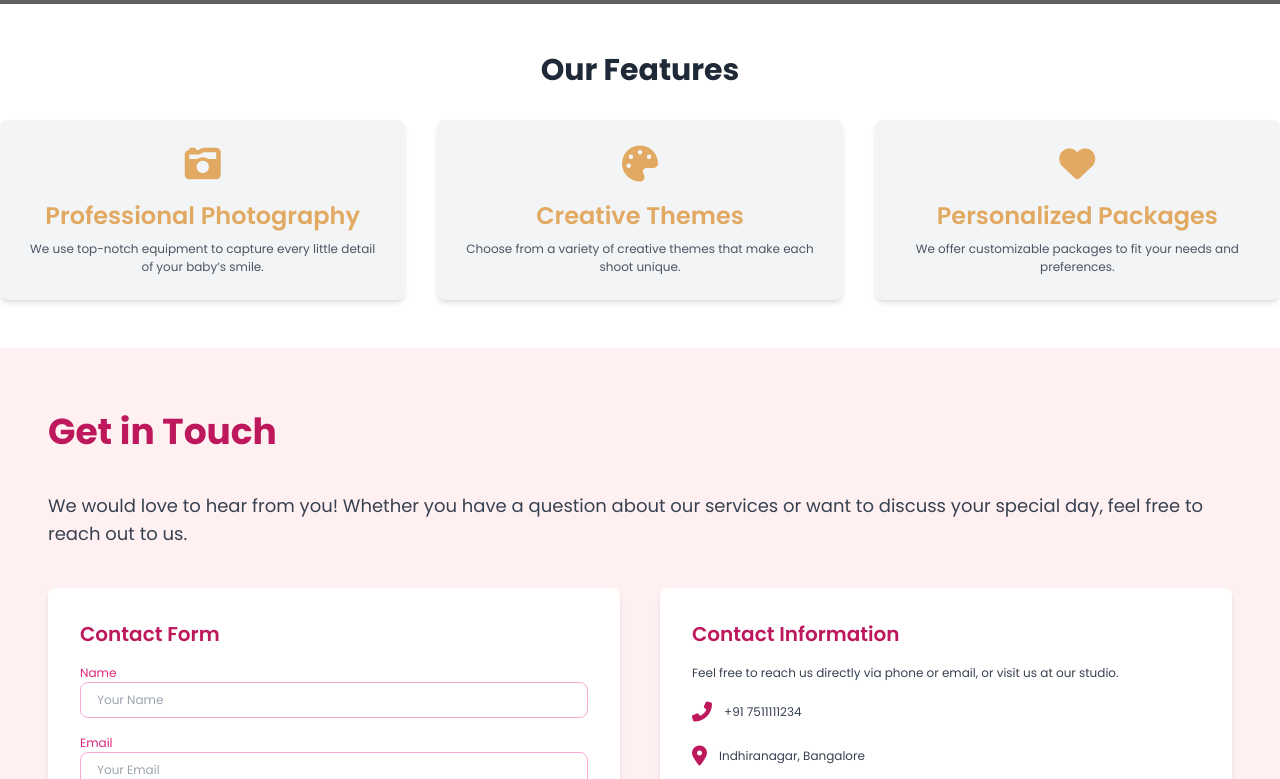
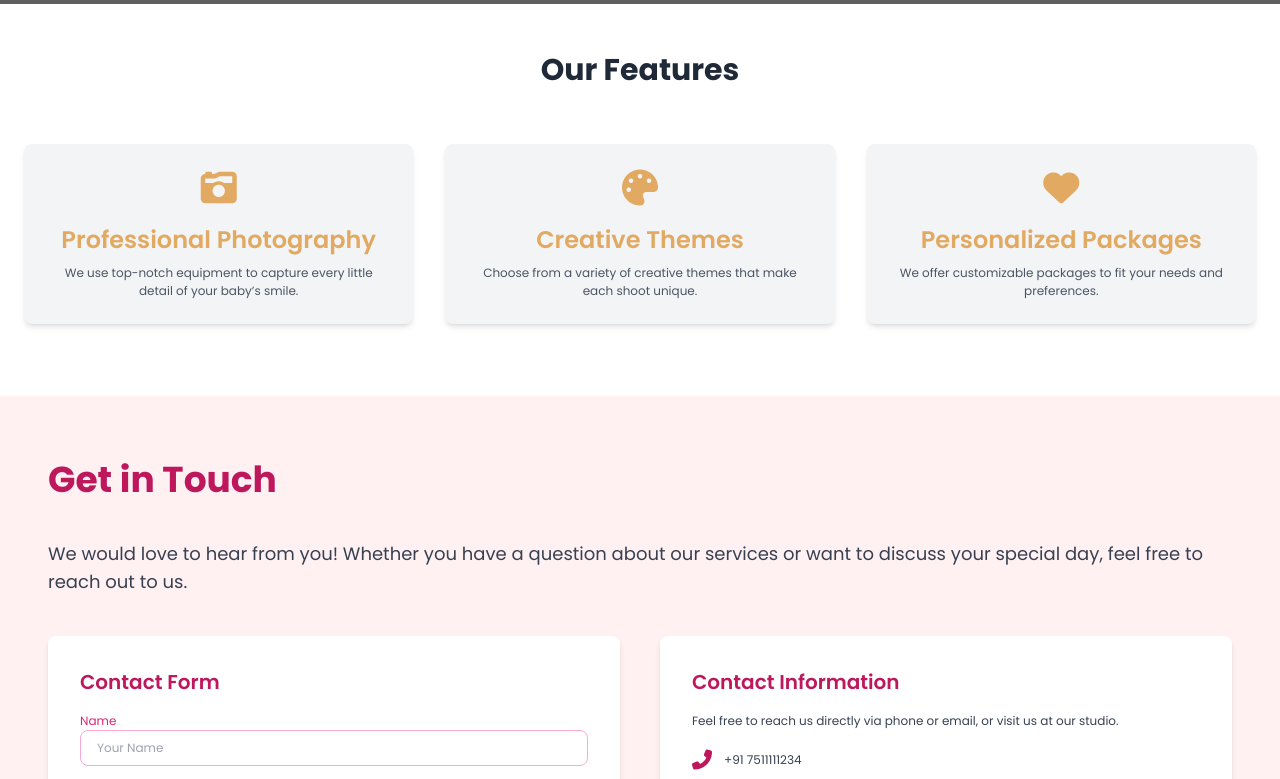
Before and after one commit to DebarshiMondal1055/Little-Dreams-FRONTEND-, a plain HTML site: page baby_shower.html in a window 1280 px wide. Shown: the part 920-1699 px from the top of the page. Drawn offline with nearby package versions, Linux system fonts and the light colour scheme; grey boxes are pictures that could not be loaded.

Commit message:
minor changes

```diff
--- a/baby_shower.html
+++ b/baby_shower.html
@@ -44,7 +44,7 @@ From rituals to décor and joyful moments, we document your celebration in a war
     <section class="bg-white py-12">
         <div class="container mx-auto text-center">
             <h2 class="text-3xl font-bold text-gray-800 mb-8">Our Features</h2>
-            <div class="grid grid-cols-1 md:grid-cols-3 gap-8">
+            <div class="p-6 grid grid-cols-1 md:grid-cols-3 gap-8">
                 <div class="p-6 bg-gray-100 rounded-lg shadow-md">
                     <i class="fas fa-camera-retro text-4xl text-[#E1A961] mb-4"></i>
                     <h3 class="text-2xl font-semibold mb-2 text-[#E1A961]">Professional Photography</h3>
```
Also changed, not shown: birthday.html (+1 -1 lines), family_portraits.html (+1 -1 lines), maternity.html (+1 -1 lines).
